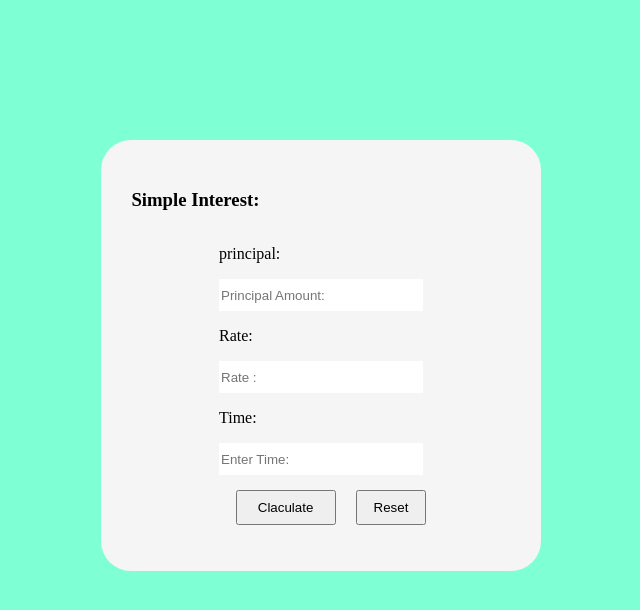
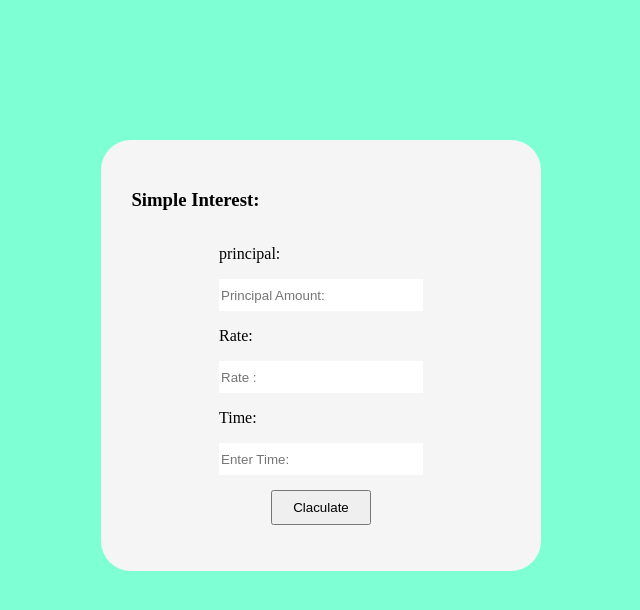
Before and after one commit to yogeshedara305-eng/simple-interest-calculator, a plain HTML site: page index.html in a window 1280 px wide. Shown: the whole page, without its empty margins (319-959 px from the left). Drawn offline with Linux system fonts and the light colour scheme.

Commit message:
removed the reset button

```diff
--- a/index.html
+++ b/index.html
@@ -25,7 +25,7 @@
             </div>
            <div class="button">
                 <div class="btn"><button>Claculate</button></div>
-                <div class="reset"><button>Reset</button></div>
+
            </div>
         </div>
 
--- a/script.js
+++ b/script.js
@@ -11,8 +11,3 @@ function btn_click(){
         para=document.querySelector("#result").textContent=`Interest is:${(p*r*t)/100}`
  }
 }
-function reset_btn(){
-     var p=document.querySelector('#pri').innerHTML=""
-    var r=document.querySelector('#rate').innerHTML=""
-    var t=document.querySelector('#time').innerHTML=""
-}
--- a/styless.css
+++ b/styless.css
@@ -46,9 +46,3 @@ body{
     display:flex;
 
 }
-.reset button{
-    width:100%;
-    height: 35px;
-    margin-top:15px;
-    margin-left: 20px;
-}
```
